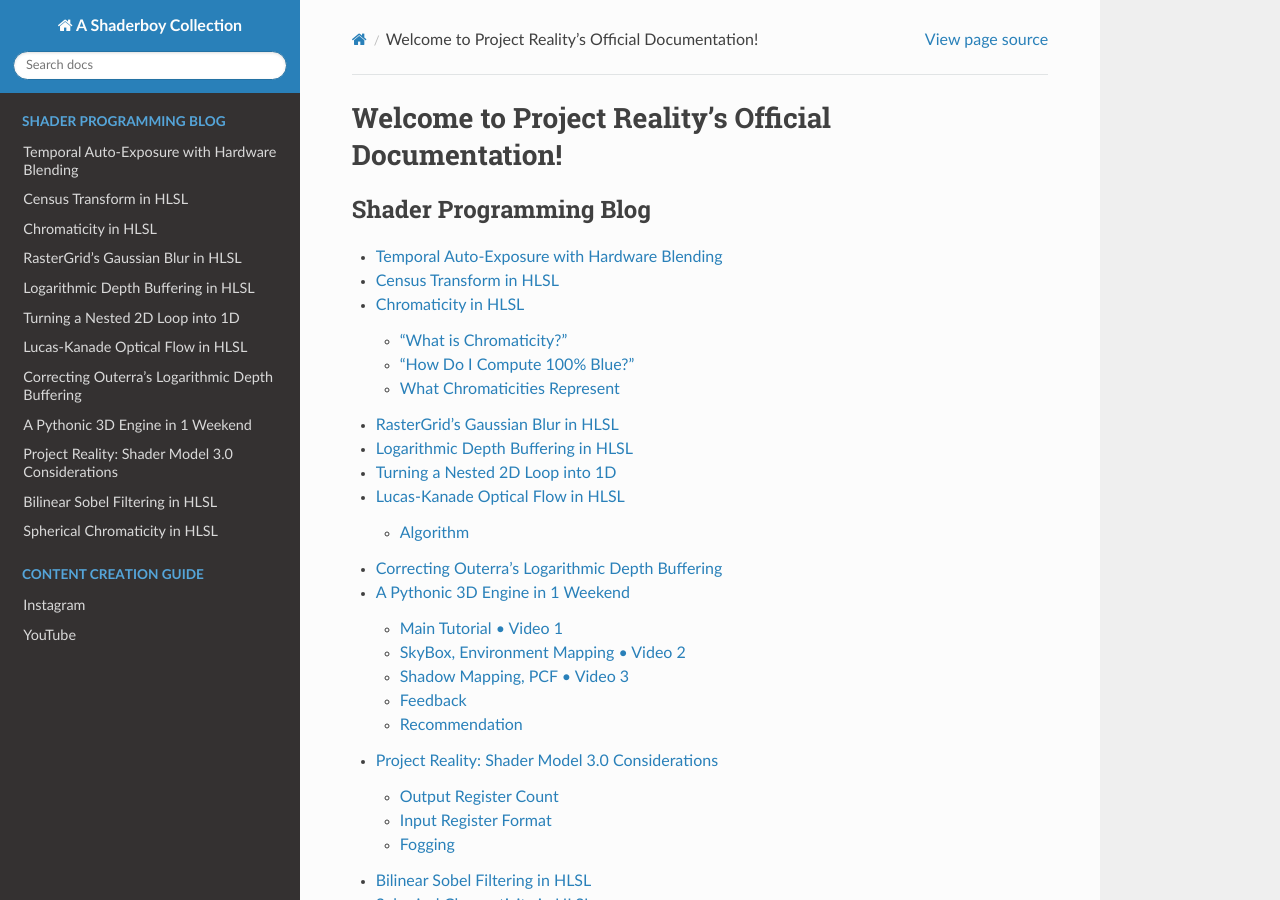
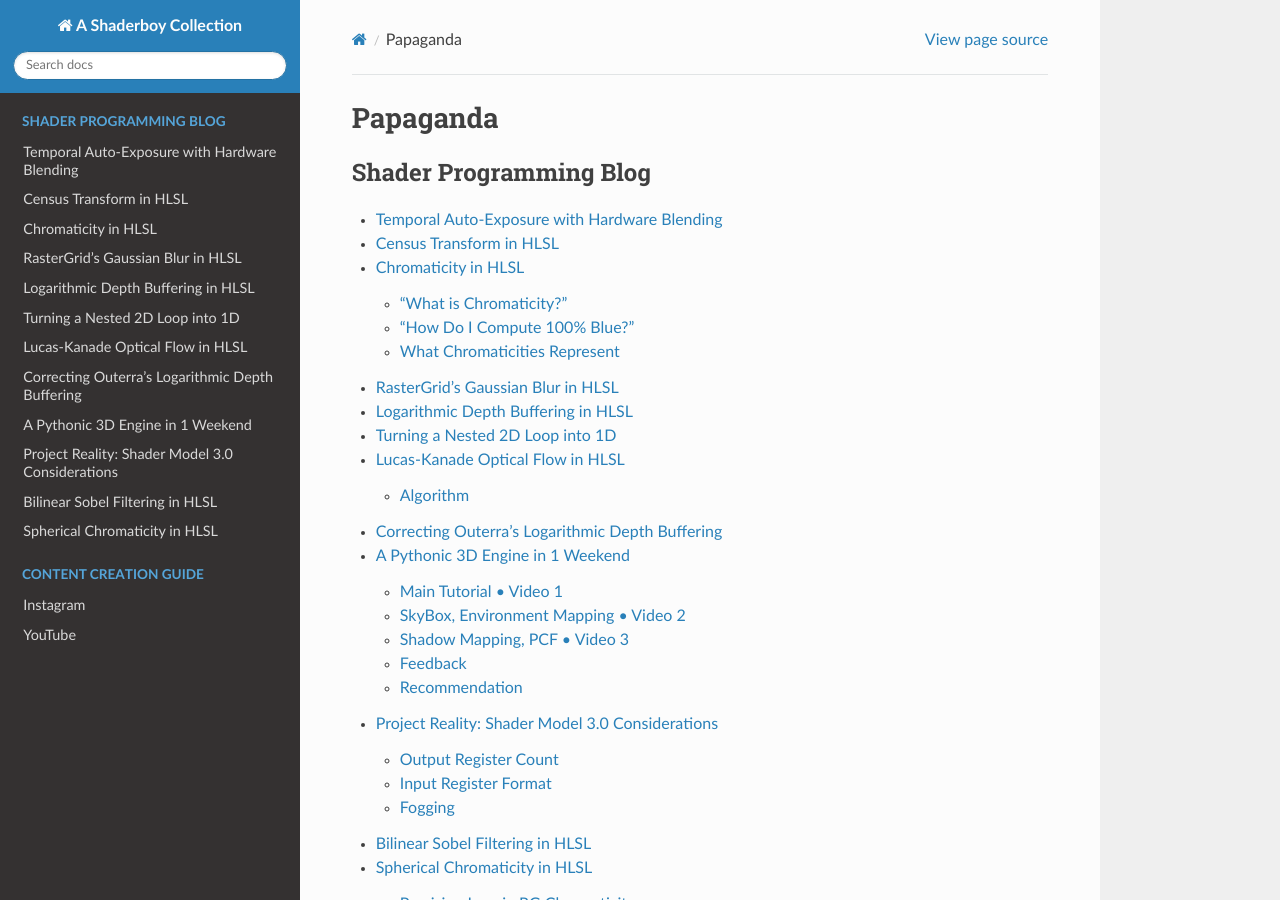
Before and after one commit to papadanku/papadanku.github.io, a Sphinx documentation site: the page built from docs/source/index.rst, in a window 1280 px wide and 900 px high. Built offline with Sphinx 7.4.7 and the Read the Docs theme 2.0.0, drawn with Linux system fonts in a browser that asks for light colours.

Commit message:
Update homepage name

```diff
--- a/README.md
+++ b/README.md
@@ -1 +1 @@
-# RealityDocs
+# Papaganda
--- a/docs/source/index.rst
+++ b/docs/source/index.rst
@@ -1,6 +1,6 @@
 
-Welcome to Project Reality's Official Documentation!
-====================================================
+Papaganda
+=========
 
 .. toctree::
    :caption: Shader Programming Blog
```
